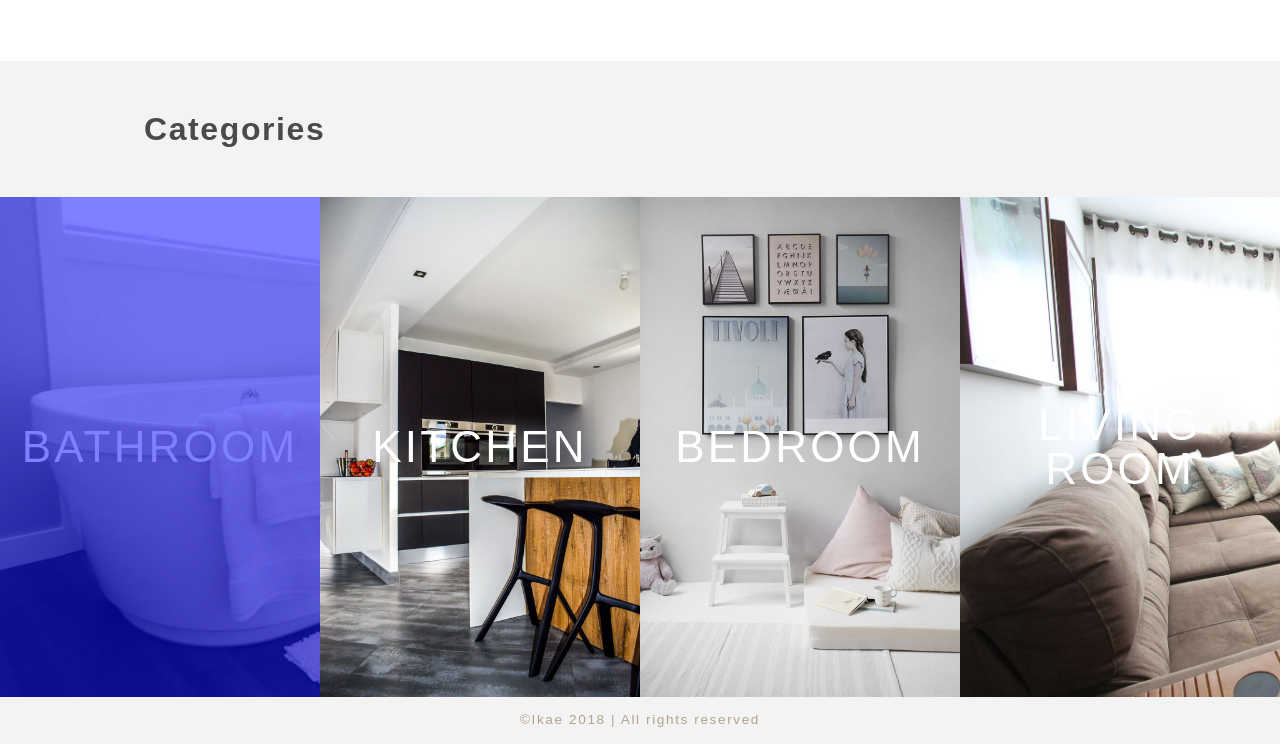
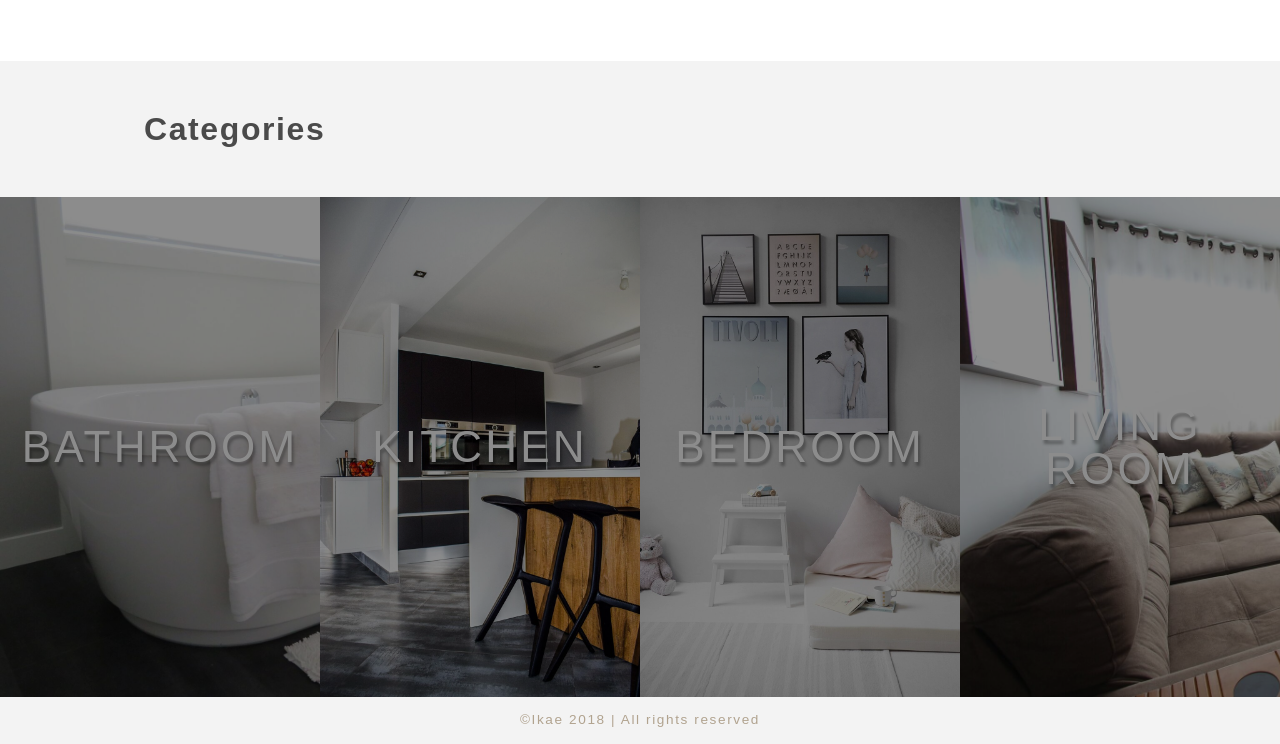
Before and after one commit to naomi-sharif/ikae, a website: page index.html in a window 1280 px wide. Shown: the part 1318-2062 px from the top of the page. Drawn offline with Linux system fonts and the light colour scheme.

Commit message:
Final changes

```diff
--- a/index.html
+++ b/index.html
@@ -24,7 +24,7 @@
             </nav>
 
             <div class="hero">
-                <h1 class="hero--title">Fresh niture</h1>
+                <h1 class="hero--title">Fresh furniture</h1>
             </div>
 
             <main class="main-content--container">
@@ -75,15 +75,18 @@
 
                     <div class="categories--image categories--image__2">
                         <p class="categories--image__caption">Kitchen</p>
+                        <div class="categories--image__overlay"></div>
                     </div>
 
 
                     <div class="categories--image categories--image__3">
                         <p class="categories--image__caption">Bedroom</p>
+                        <div class="categories--image__overlay"></div>
                     </div>
 
                     <div class="categories--image categories--image__4">
                         <p class="categories--image__caption">Living<br />room</p>
+                        <div class="categories--image__overlay"></div>
                     </div>
 
                 </div>
--- a/scss/_categories.scss
+++ b/scss/_categories.scss
@@ -21,27 +21,31 @@
 .categories--image__2 {
     background: url("../img/kitchen.jpeg");
     background-size: cover;
+    position: relative;
 }
 
 .categories--image__3 {
     background: url("../img/bedroom.jpeg");
     background-size: cover;
+    position: relative;
 }
 
 .categories--image__4 {
     background: url("../img/living.jpeg");
     background-size: cover;
+    position: relative;
 }
 
 .categories--image__caption {
     margin: 0;
     font-size: 2.75rem;
     font-weight: 500;
-    color: white;
+    color: rgb(255, 255, 255);
     letter-spacing: .2rem;
     text-transform: uppercase;
     line-height: 1;
     text-align: center;
+    text-shadow: 2px 4px 3px rgba(0,0,0,0.3);
 }
 
 .categories--title {
@@ -55,9 +59,14 @@
 }
 
 .categories--image__overlay {
-    background: rgba(0, 0, 255, 0.5);
+    background: rgba(0, 0, 0, .45);
     position: absolute;
     top: 0;
     width: 100%;
     height: 100%;
+    transition: 200ms ease-in-out;
 }
+
+.categories--image__overlay:hover {
+    background: none;
+}
```
Also changed, not shown: css/app.css.
